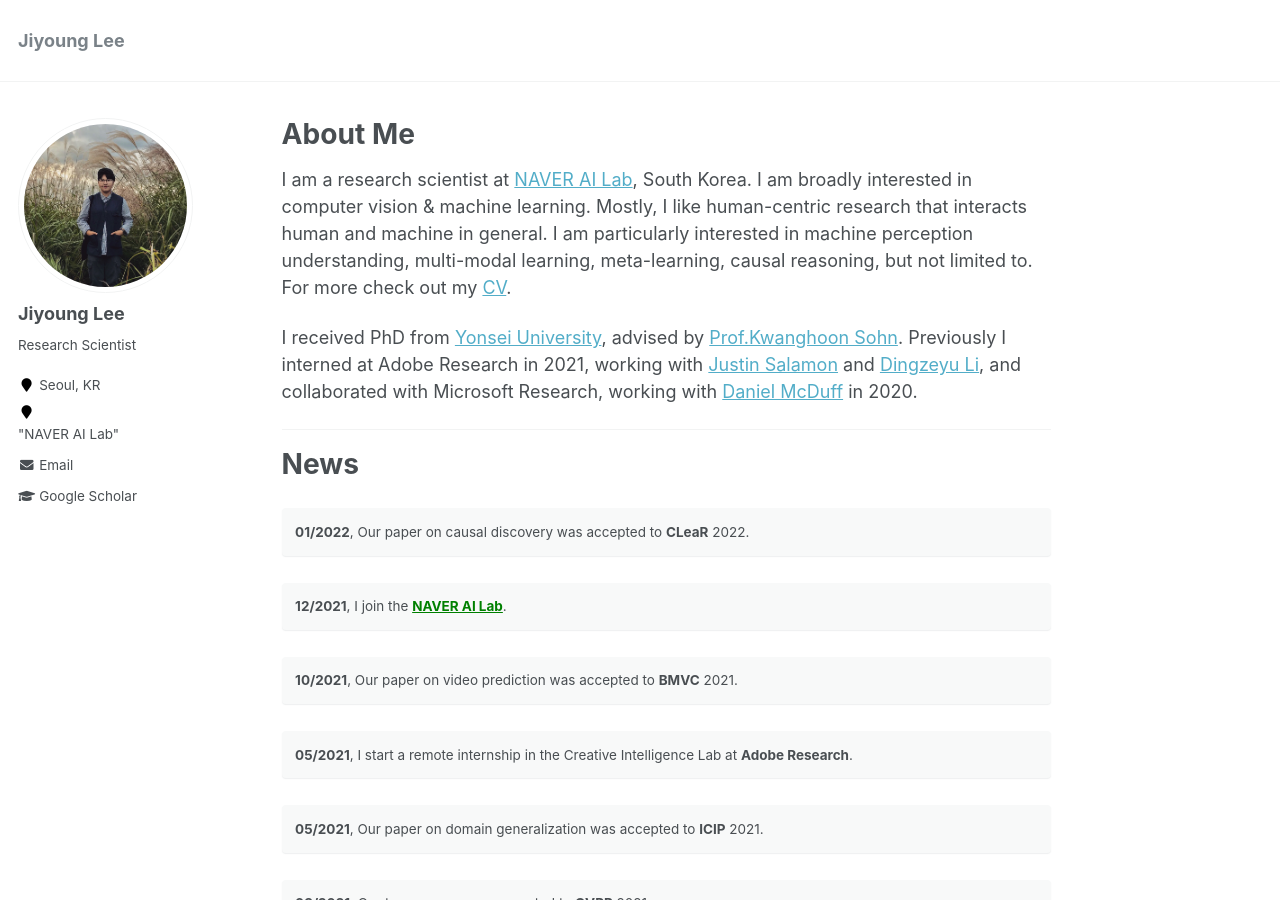
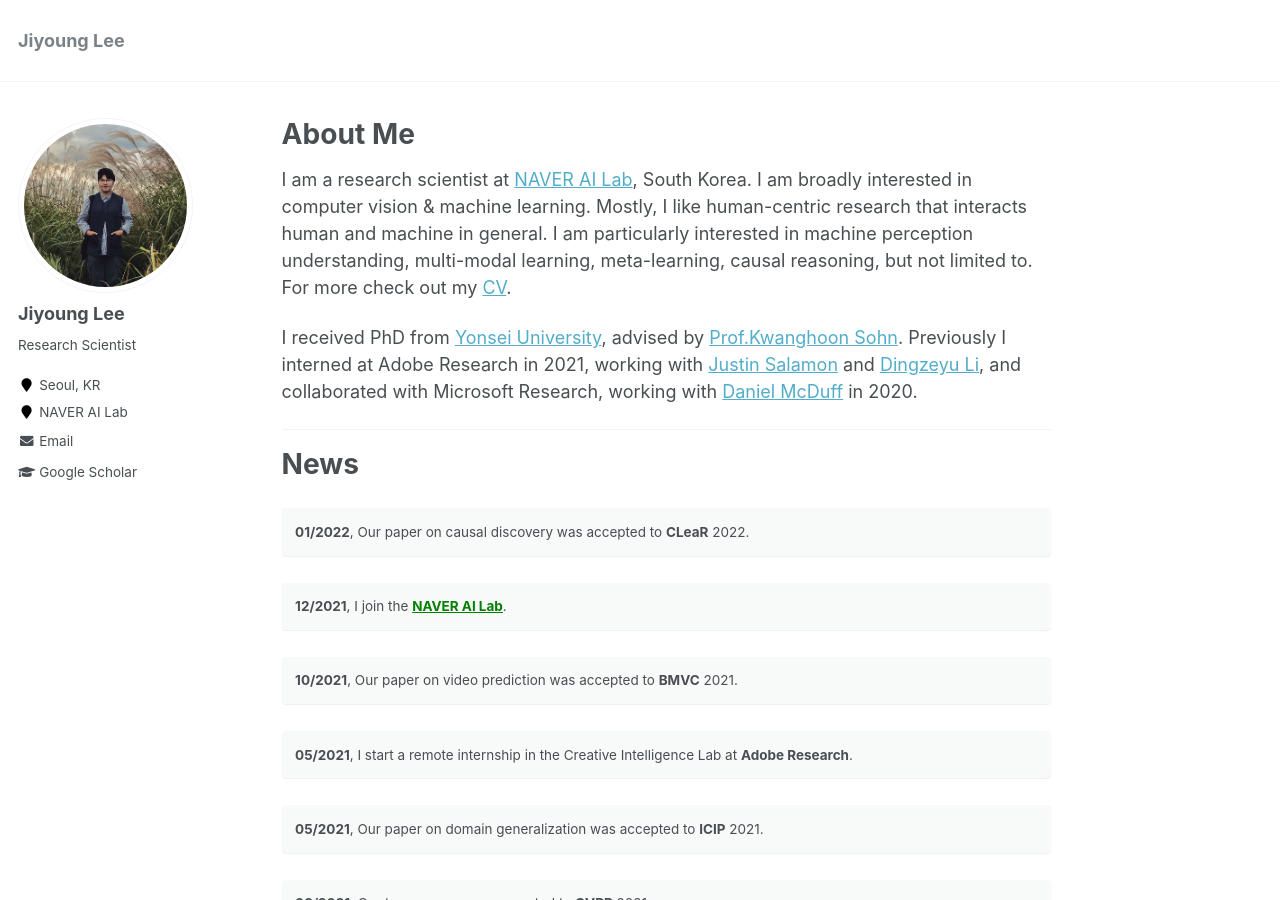
Before and after one commit to lee-jiyoung/lee-jiyoung.github.io, a Jekyll site: the page built from _pages/about.md, in a window 1280 px wide and 900 px high. Built offline with Jekyll 4.4.1, drawn with Linux system fonts in a browser that asks for light colours; part of the change alters nothing that is shown.

```diff
--- a/_config.yml
+++ b/_config.yml
@@ -84,7 +84,7 @@ author:
   avatar           : "profile2.png"
   bio              : "Research Scientist"
   location         : "Seoul, KR"
-  employer         : <a href="https://naver-career.gitbook.io/en/teams/clova-cic">"NAVER AI Lab"</a>
+  employer         : "NAVER AI Lab"
   pubmed           : #"https://www.ncbi.nlm.nih.gov/pubmed/?term=john+snow"
   googlescholar    : "https://scholar.google.co.kr/citations?user=MO1rI0kAAAAJ&hl=ko&oi=sra"
   email            : "lee.j@navercorp.com"
```
